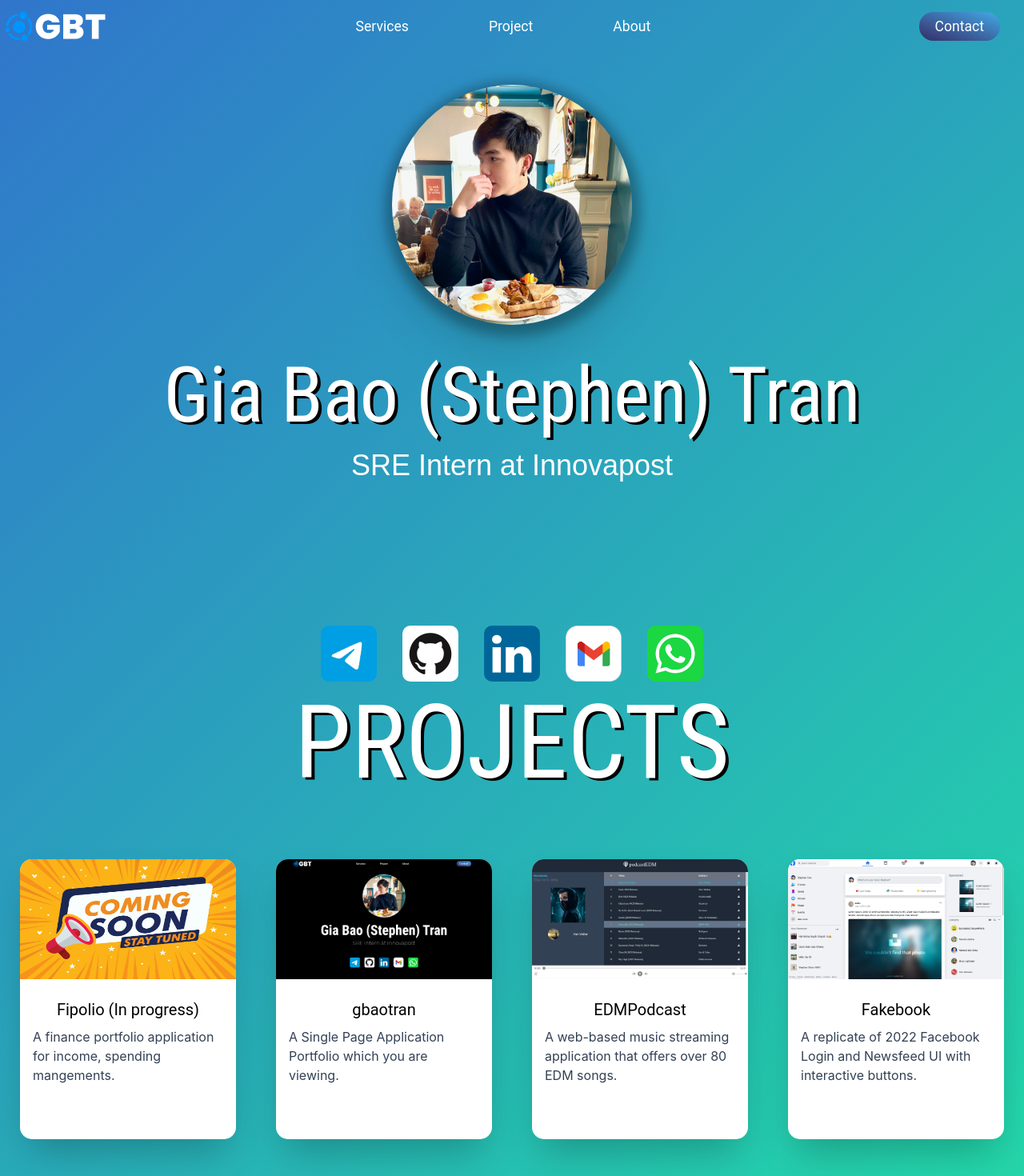
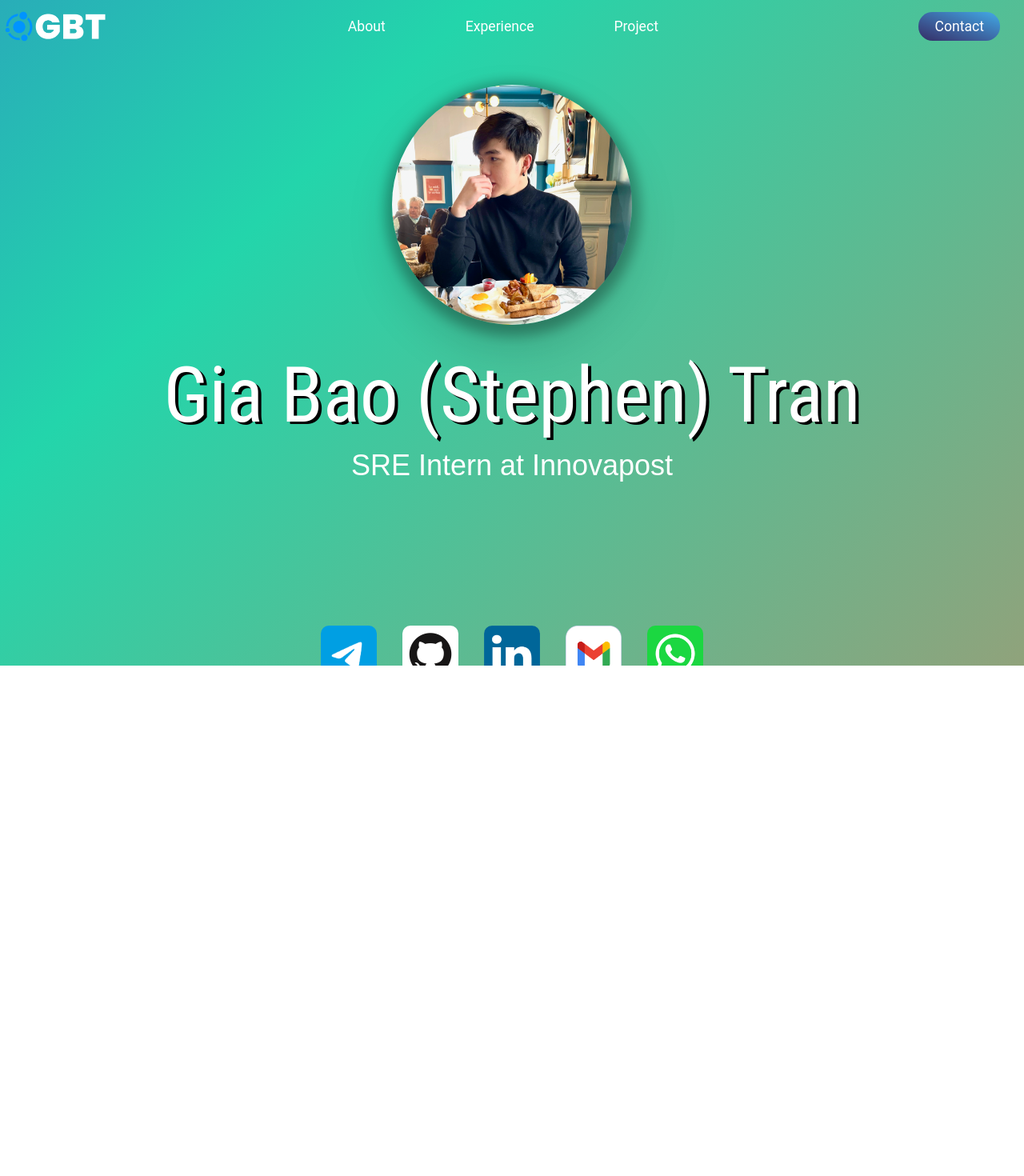
Before and after one commit to sgbaotran/Portfolio-Level4, a React (Create React App) app: page / in a window 1280 px wide. Shown: the top 1470 px of the page at 80% size. After the commit the page ends 832 px from the top, so only its background shows below. Built offline with nearby package versions, Linux system fonts and the light colour scheme.

Commit message:
Add routing option

```diff
--- a/public/index.html
+++ b/public/index.html
@@ -14,7 +14,7 @@
     <link rel="manifest" href="%PUBLIC_URL%/manifest.json" />
 
 
-    <title>React App</title>
+    <title>Stephen Gia Bao Tran</title>
   </head>
 
   <style>
--- a/src/App.js
+++ b/src/App.js
@@ -7,12 +7,28 @@ import Project from './components/Project';
 
 
 function App() {
+  let component
+  switch (window.location.pathname) {
+
+    case "/about":
+      component = <About />
+      break;
+    case "/experience":
+      component = <Experience />
+      break;
+    case "/project":
+      component = <Project />
+      break;
+    default:
+      component = <About />;
+      break;
+  }
+
+
   return (
     <div className='app'>
       <Header></Header>
-      <About></About>
-      <Project></Project>
-      <Experience></Experience>
+      {component}
     </div>
   )
 }
--- a/src/components/About.css
+++ b/src/components/About.css
@@ -25,12 +25,14 @@
 @keyframes move-left {
     0% {
         transform: translateX(100px);
+        opacity: 0;
     }
     90% {
         transform: translateX(-30px);
     }
     100% {
         transform: translateX(0px);
+        opacity: 1;
     }
 }
 
--- a/src/components/Experience.css
+++ b/src/components/Experience.css
@@ -66,7 +66,6 @@
     left: 50%;
     /* why not right:0 ? */
 }
-
 
 
 .timeline-item-container{
--- a/src/components/Header.js
+++ b/src/components/Header.js
@@ -10,12 +10,12 @@ function Header(){
 
                     <nav className='hidden md:block'>
                         <ul className='nav-bar' >
-                            <li className='nav-item text-white'>Services</li>
-                            <li className='nav-item text-white'>Project</li>
-                            <li className='nav-item text-white'>About</li>
+                            <li className='nav-item text-white'><a href='/'>About</a></li>
+                            <li className='nav-item text-white'><a href='/experience'>Experience</a></li>
+                            <li className='nav-item text-white'><a href='/project'>Project</a></li>
                         </ul>
                     </nav>
-                    <button className='contact hidden md:block text-white' >Contact</button>
+                    <a href='/contact' className='contact hidden md:block text-white' >Contact</a>
                 </div>
             </header>
 
--- a/src/components/Project.css
+++ b/src/components/Project.css
@@ -1,16 +1,15 @@
 @tailwind base;
 @tailwind components;
 @tailwind utilities;
-@import url('https://fonts.googleapis.com/css2?family=Montserrat:wght@200&family=Roboto+Condensed:wght@700&display=swap');
-@import url('https://fonts.googleapis.com/css2?family=Delicious+Handrawn&family=Roboto:wght@500&display=swap');
+@import url("https://fonts.googleapis.com/css2?family=Montserrat:wght@200&family=Roboto+Condensed:wght@700&display=swap");
+@import url("https://fonts.googleapis.com/css2?family=Delicious+Handrawn&family=Roboto:wght@500&display=swap");
 
-.projects{
+.projects {
   display: flex;
   justify-content: space-around;
   flex-wrap: wrap;
 }
-.project-item{
-
+.project-item {
   position: relative;
   width: 270px;
   height: 350px;
@@ -20,79 +19,81 @@
 /* If we hover on project-item, It glitches because as soon as the transform starts you aren't hovering any more.
 Therefore, we give it a container that when hover on the "outer", it flips*/
 
-.project-item:hover > .project-item-container{
+.project-item:hover > .project-item-container {
   transform: rotateY(180deg);
   cursor: pointer;
 }
 
-
-.project-item-container{
+.project-item-container {
   background-color: white;
   border-radius: 15px;
   width: 100%;
   height: 100%;
   position: absolute;
-  transform-style:preserve-3d;
-  transition: all 1.5s ease ;
-
+  transform-style: preserve-3d;
+  transition: all 1.5s ease;
+  animation: glow .5s linear;
+}
+@keyframes glow {
+  0% {
+    opacity: 0;
   }
 
-.project-front{
+  100% {
+    opacity: 1;
+  }
+}
+
+.project-front {
   width: 100%;
   height: 100%;
   position: absolute;
   backface-visibility: hidden;
 }
 
-.project-back{
+.project-back {
   width: 100%;
   height: 100%;
   position: absolute;
   backface-visibility: hidden;
-  transform:  rotateY(180deg)
+  transform: rotateY(180deg);
 }
 
-
-
-.project-title{
+.project-title {
   margin: 0px auto 50px auto;
-    font-family: 'Montserrat', sans-serif;
+  font-family: "Montserrat", sans-serif;
   display: block;
   word-wrap: normal;
   font-size: 8em;
-    font-family: 'Roboto Condensed', sans-serif;
+  font-family: "Roboto Condensed", sans-serif;
   /* text-shadow: 1px 0px 1px #CCCCCC, 0px 1px 1px #EEEEEE, 2px 1px 1px #CCCCCC, 1px 2px 1px #EEEEEE, 3px 2px 1px #CCCCCC, 2px 3px 1px #EEEEEE, 4px 3px 1px #CCCCCC, 3px 4px 1px #EEEEEE, 5px 4px 1px #CCCCCC, 4px 5px 1px #EEEEEE, 6px 5px 1px #CCCCCC, 5px 6px 1px #EEEEEE, 7px 6px 1px #CCCCCC; */
   text-shadow: 4px 3px 0 black;
 }
 
-.project-image{
+.project-image {
   height: 150px;
   width: 100%;
   border-top-left-radius: 15px;
   border-top-right-radius: 15px;
-
 }
 
-.project-name{
-    font-family: 'Roboto', sans-serif;
+.project-name {
+  font-family: "Roboto", sans-serif;
 }
 
-.not-image{
+.not-image {
   padding: 1em;
 }
 
-
-
 /* ========= RESPONSIVE =========  */
 @media only screen and (max-width: 768px) {
-    .project-title{
+  .project-title {
     margin: 40px auto;
-        font-family: 'Montserrat', sans-serif;
+    font-family: "Montserrat", sans-serif;
     display: block;
     word-wrap: normal;
     font-size: 3.5em;
-        font-family: 'Roboto Condensed', sans-serif;
+    font-family: "Roboto Condensed", sans-serif;
     text-shadow: 4px 3px 0 black;
-
   }
 }
```
Lines whose indentation alone changed are shown as unchanged.
